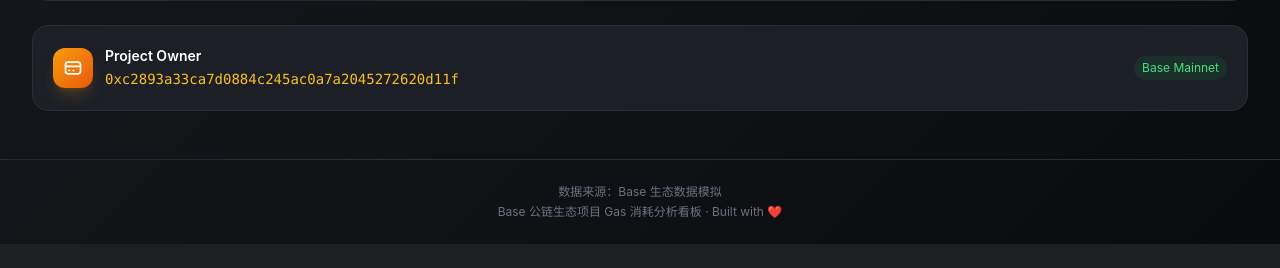
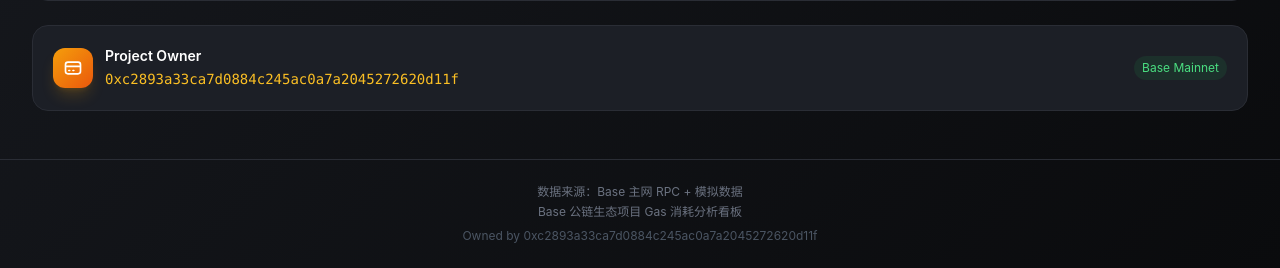
Before and after one commit to keyneszeng/base-hub, a FastAPI app: page / in a window 1280 px wide. Shown: the part 3841-4109 px from the top of the page. Before the commit the page ends 4085 px from the top, so only its background shows below. Run offline with FastAPI, Linux system fonts and the light colour scheme; some libraries are stand-ins or nearby versions.

Commit message:
chore: 看板底部添加项目归属钱包，更新 .env.example

```diff
--- a/templates/index.html
+++ b/templates/index.html
@@ -219,8 +219,14 @@
     <!-- 底部 -->
     <footer class="border-t border-[#2a2d35] py-6">
         <div class="max-w-7xl mx-auto px-4 text-center text-xs text-gray-500">
-            <p>数据来源：<span x-text="dataSource === 'basescan' ? 'Basescan API' : 'Base 生态数据模拟'"></span></p>
-            <p class="mt-1">Base 公链生态项目 Gas 消耗分析看板 · Built with ❤️</p>
+            <p>数据来源：<span x-text="dataSource === 'basescan' ? 'Basescan API' : 'Base 主网 RPC + 模拟数据'"></span></p>
+            <p class="mt-1">Base 公链生态项目 Gas 消耗分析看板</p>
+            <p class="mt-2 text-gray-600">
+                Owned by
+                <a href="https://basescan.org/address/0xc2893a33ca7d0884c245ac0a7a2045272620d11f" target="_blank" class="hover:text-amber-400 transition-colors">
+                    0xc2893a33ca7d0884c245ac0a7a2045272620d11f
+                </a>
+            </p>
         </div>
     </footer>
 
```
Also changed, not shown: 1 other file.
